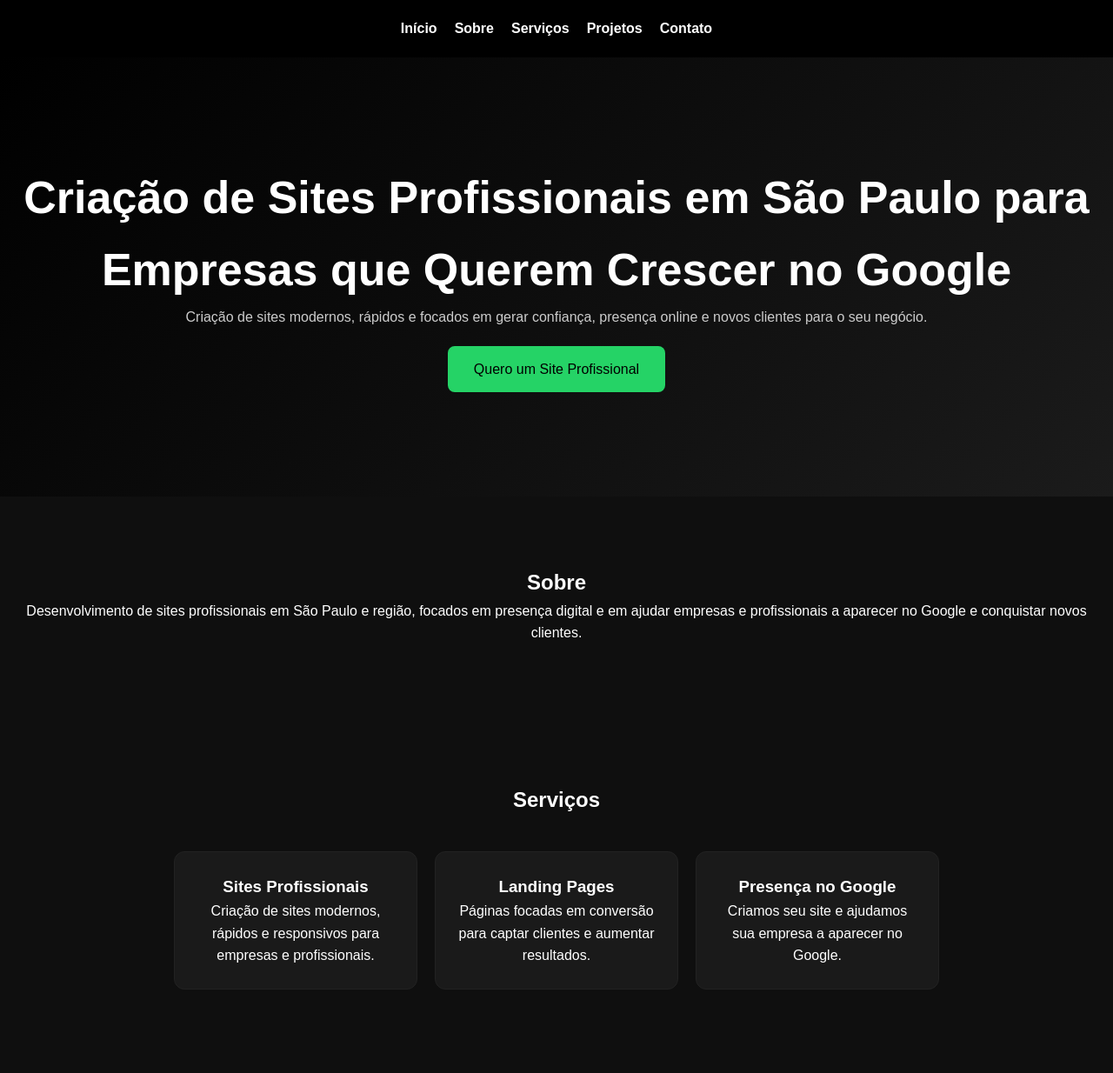
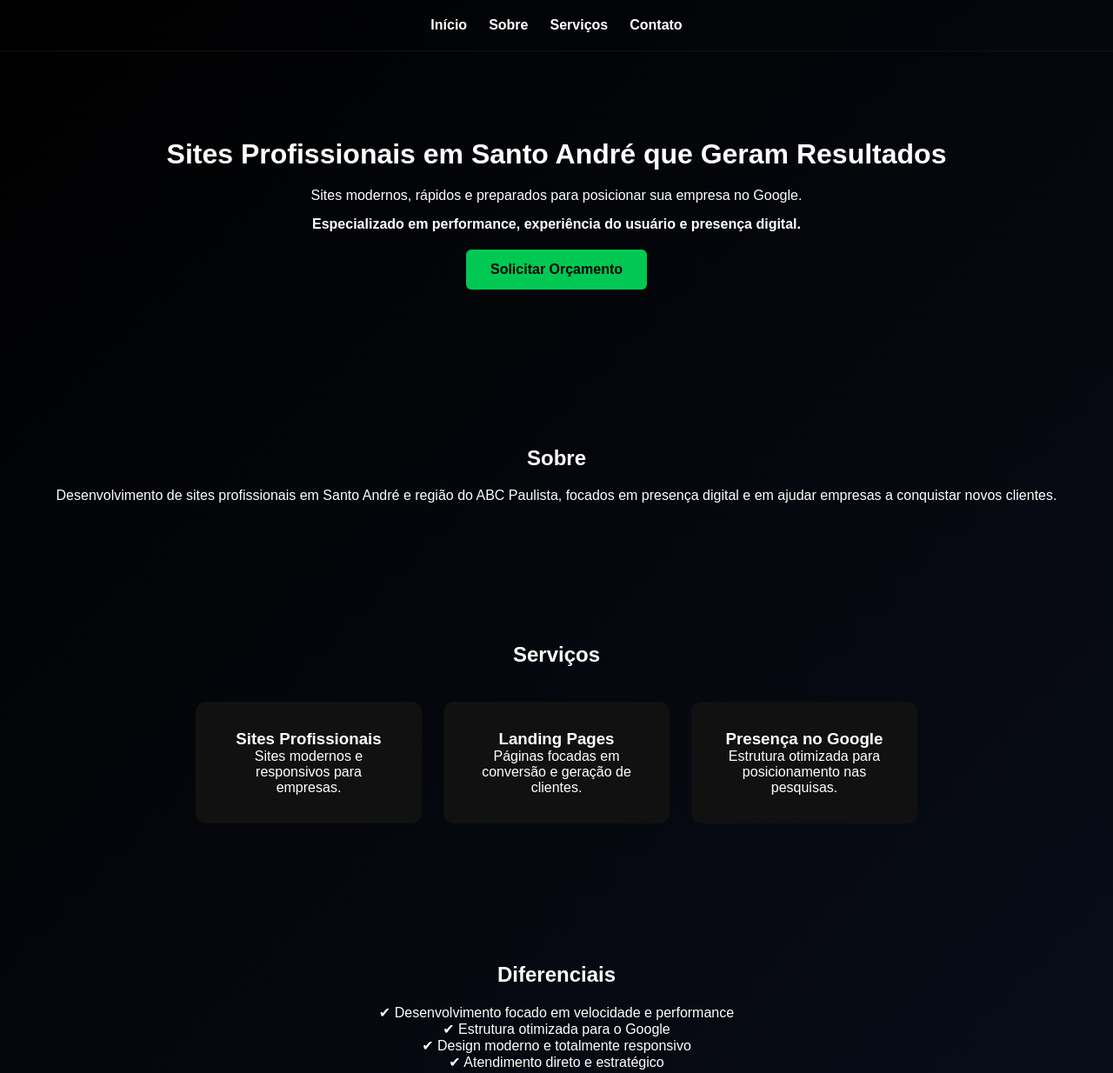
Before and after one commit to Marco471/marcos-lima-site, a plain HTML site: page index.html in a window 1280 px wide. Shown: the top 1234 px of the page at 87% size. Drawn offline with Linux system fonts and the light colour scheme.

Commit message:
Atualização final do site estratégico

```diff
--- a/index.html
+++ b/index.html
@@ -1,117 +1,94 @@
 <!DOCTYPE html>
 <html lang="pt-BR">
-
 <head>
   <meta charset="UTF-8">
   <meta name="viewport" content="width=device-width, initial-scale=1.0">
 
-  <!-- VERIFICAÇÃO GOOGLE SEARCH CONSOLE -->
-  <meta name="google-site-verification" content="COLE_AQUI_SEU_CODIGO_REAL" />
-
-  <!-- SEO LOCAL -->
-  <title>Criação de Sites Profissionais em São Paulo | Marcos Lima</title>
+  <title>Criação de Sites Profissionais em Santo André | Marcos Lima</title>
 
   <meta name="description"
-    content="Criação de sites profissionais em São Paulo e região. Desenvolvimento de sites modernos e responsivos para empresas que querem aparecer no Google e conquistar novos clientes.">
+    content="Criação de sites em Santo André e ABC Paulista. Sites profissionais, rápidos e estratégicos para empresas que querem aparecer no Google e gerar mais clientes.">
 
-  <meta name="keywords"
-    content="criação de sites em São Paulo, site profissional SP, desenvolvimento web em São Paulo, presença no Google, criação de sites Santo André">
-
-  <meta name="author" content="Marcos Lima">
   <meta name="robots" content="index, follow">
 
   <link rel="stylesheet" href="style.css">
 </head>
-
 <body>
 
 <nav>
   <div class="menu-toggle" onclick="toggleMenu()">☰</div>
-
-  <ul id="menu">
+  <ul>
     <li><a href="#inicio">Início</a></li>
     <li><a href="#sobre">Sobre</a></li>
     <li><a href="#servicos">Serviços</a></li>
-    <li><a href="#projetos">Projetos</a></li>
     <li><a href="#contato">Contato</a></li>
   </ul>
 </nav>
 
-<!-- INÍCIO -->
-<header id="inicio">
-  <h1>Criação de Sites Profissionais em São Paulo para Empresas que Querem Crescer no Google</h1>
+<header id="inicio" class="fade-in">
+  <h1>Sites Profissionais em Santo André que Geram Resultados</h1>
+  <p>Sites modernos, rápidos e preparados para posicionar sua empresa no Google.</p>
 
-  <p>
-    Criação de sites modernos, rápidos e focados em gerar confiança,
-    presença online e novos clientes para o seu negócio.
+  <p class="destaque">
+    Especializado em performance, experiência do usuário e presença digital.
   </p>
 
   <a class="btn" href="https://wa.me/5511991882423" target="_blank">
-    Quero um Site Profissional
+    Solicitar Orçamento
   </a>
 </header>
 
-<!-- SOBRE -->
-<section id="sobre">
+<section id="sobre" class="fade-in">
   <h2>Sobre</h2>
   <p>
-    Desenvolvimento de sites profissionais em São Paulo e região,
-    focados em presença digital e em ajudar empresas e profissionais
-    a aparecer no Google e conquistar novos clientes.
+    Desenvolvimento de sites profissionais em Santo André e região do ABC Paulista,
+    focados em presença digital e em ajudar empresas a conquistar novos clientes.
   </p>
 </section>
 
-<!-- SERVIÇOS -->
-<section id="servicos">
+<section id="servicos" class="fade-in">
   <h2>Serviços</h2>
 
   <div class="cards">
-
     <div class="card">
       <h3>Sites Profissionais</h3>
-      <p>Criação de sites modernos, rápidos e responsivos para empresas e profissionais.</p>
+      <p>Sites modernos e responsivos para empresas.</p>
     </div>
 
     <div class="card">
       <h3>Landing Pages</h3>
-      <p>Páginas focadas em conversão para captar clientes e aumentar resultados.</p>
+      <p>Páginas focadas em conversão e geração de clientes.</p>
     </div>
 
     <div class="card">
       <h3>Presença no Google</h3>
-      <p>Criamos seu site e ajudamos sua empresa a aparecer no Google.</p>
+      <p>Estrutura otimizada para posicionamento nas pesquisas.</p>
     </div>
-
   </div>
 </section>
 
-<!-- PROJETOS -->
-<section id="projetos">
-  <h2>Projetos</h2>
-  <p>Design moderno, performance rápida e experiência profissional para seus clientes.</p>
+<section class="fade-in">
+  <h2>Diferenciais</h2>
+  <p>
+    ✔ Desenvolvimento focado em velocidade e performance<br>
+    ✔ Estrutura otimizada para o Google<br>
+    ✔ Design moderno e totalmente responsivo<br>
+    ✔ Atendimento direto e estratégico
+  </p>
 </section>
 
-<!-- CONTATO -->
-<section id="contato">
+<section id="contato" class="fade-in">
   <h2>Contato</h2>
-  <p>Fale Conosco pelo WhatsApp e solicite seu site profissional.</p>
-
   <a class="btn" href="https://wa.me/5511991882423" target="_blank">
-    Chamar no WhatsApp
+    Falar no WhatsApp
   </a>
 </section>
 
 <footer>
-  <p>© 2026 Marcos Lima • Sites Profissionais • Presença no Google</p>
-
-  <p>
-    <a href="criacao-de-sites-santo-andre.html">
-      Criação de Sites em Santo André
-    </a>
-  </p>
+  <p>© 2026 • Todos os direitos reservados</p>
+  <p>Desenvolvido por <strong>Marcos Lima</strong></p>
 </footer>
 
 <script src="script.js"></script>
-
 </body>
 </html>
--- a/script.js
+++ b/script.js
@@ -1,11 +1,29 @@
 function toggleMenu() {
-  document.getElementById("menu").classList.toggle("active");
+  const menu = document.querySelector("nav ul");
+  menu.classList.toggle("active");
 }
 
-const links = document.querySelectorAll("#menu a");
+const cards = document.querySelectorAll(".card");
 
-links.forEach(link => {
-  link.addEventListener("click", () => {
-    document.getElementById("menu").classList.remove("active");
+cards.forEach(card => {
+  card.addEventListener("click", () => {
+    cards.forEach(c => c.classList.remove("active"));
+    card.classList.add("active");
   });
 });
+
+const elements = document.querySelectorAll(".fade-in");
+
+function showOnScroll() {
+  const triggerBottom = window.innerHeight * 0.85;
+
+  elements.forEach(el => {
+    const boxTop = el.getBoundingClientRect().top;
+    if (boxTop < triggerBottom) {
+      el.classList.add("show");
+    }
+  });
+}
+
+window.addEventListener("scroll", showOnScroll);
+window.addEventListener("load", showOnScroll);
--- a/style.css
+++ b/style.css
@@ -2,143 +2,154 @@
   margin: 0;
   padding: 0;
   box-sizing: border-box;
+  font-family: Arial, sans-serif;
 }
 
 body {
-  font-family: Arial, sans-serif;
-  background: #0f0f0f;
-  color: white;
-  line-height: 1.6;
+  background: linear-gradient(135deg, #000000, #0a0f1c);
+  color: #ffffff;
 }
 
-html {
-  scroll-behavior: smooth;
+/* NAV */
+nav {
+  padding: 20px;
+  border-bottom: 1px solid #111;
 }
 
-/* MENU */
-nav {
+nav ul {
+  list-style: none;
   display: flex;
   justify-content: center;
-  align-items: center;
-  padding: 20px 40px;
-  background: #000;
-  position: sticky;
-  top: 0;
-}
-
-
-nav ul {
-  display: flex;
-  list-style: none;
-  gap: 20px;
+  gap: 25px;
 }
 
 nav a {
-  color: white;
+  color: #ffffff;
   text-decoration: none;
   font-weight: bold;
 }
 
 nav a:hover {
-  color: #25d366;
+  color: #00c853;
 }
 
 /* HERO */
 header {
   text-align: center;
-  padding: 120px 20px;
-  background: linear-gradient(135deg, #000, #1b1b1b);
+  padding: 100px 20px;
 }
 
 header h1 {
-  font-size: 52px;
+  font-size: 32px;
+  margin-bottom: 20px;
 }
 
-header p {
-  color: #ccc;
+.destaque {
+  margin-top: 15px;
+  color: #ffffff; /* Agora branco */
+  font-weight: bold;
 }
 
 /* BOTÃO */
 .btn {
   display: inline-block;
   margin-top: 20px;
-  padding: 14px 30px;
-  background: #25d366;
-  color: black;
-  border-radius: 8px;
+  padding: 14px 28px;
+  background: #00c853;
+  color: #000;
   text-decoration: none;
+  border-radius: 6px;
+  font-weight: bold;
+  transition: 0.3s;
 }
 
-/* SEÇÕES */
-section {
-  text-align: center;
-  padding: 80px 20px;
+.btn:hover {
+  background: #00a844;
 }
 
+/* SECTIONS */
+section {
+  padding: 80px 20px;
+  text-align: center;
+}
+
+h2 {
+  margin-bottom: 20px;
+}
+
+/* CARDS */
 .cards {
   display: flex;
-  gap: 20px;
   justify-content: center;
+  gap: 25px;
   flex-wrap: wrap;
   margin-top: 40px;
 }
 
 .card {
-  background: #1a1a1a;
-  padding: 25px;
+  background: #111;
+  padding: 30px;
+  width: 260px;
   border-radius: 12px;
-  width: 280px;
-}
-
-.card {
+  border: 2px solid transparent;
+  cursor: pointer;
   transition: 0.3s;
-  border: 1px solid #222;
 }
 
 .card:hover {
-  transform: translateY(-8px);
-  border-color: #25d366;
-  box-shadow: 0 0 20px rgba(37, 211, 102, 0.3);
+  border: 2px solid #00c853;
 }
 
-/* RODAPÉ */
+.card.active {
+  border: 2px solid #00c853;
+  box-shadow: 0 0 20px rgba(0, 200, 83, 0.6);
+}
+
+/* FOOTER */
 footer {
+  padding: 30px;
+  border-top: 1px solid #111;
   text-align: center;
-  padding: 30px;
-  background: #000;
-  color: #888;
+}
+
+footer strong {
+  color: #00c853;
+}
+
+/* ANIMAÇÃO */
+.fade-in {
+  opacity: 0;
+  transform: translateY(30px);
+  transition: 0.8s ease;
+}
+
+.fade-in.show {
+  opacity: 1;
+  transform: translateY(0);
 }
 
 /* MENU MOBILE */
 .menu-toggle {
   display: none;
-  font-size: 28px;
+  font-size: 24px;
   cursor: pointer;
 }
 
 @media (max-width: 768px) {
-
-  .menu-toggle {
-    display: block;
-  }
-
   nav ul {
     display: none;
     flex-direction: column;
-    background: #000;
-    position: absolute;
-    top: 70px;
-    right: 20px;
-    padding: 15px;
-    border-radius: 8px;
+    text-align: center;
+    margin-top: 20px;
   }
 
   nav ul.active {
     display: flex;
   }
 
-  header h1 {
-    font-size: 32px;
+  .menu-toggle {
+    display: block;
+    text-align: right;
   }
 
   .cards {
```
Also changed, not shown: criacao-de-sites-santo-andre.html (line endings or trailing spaces).
